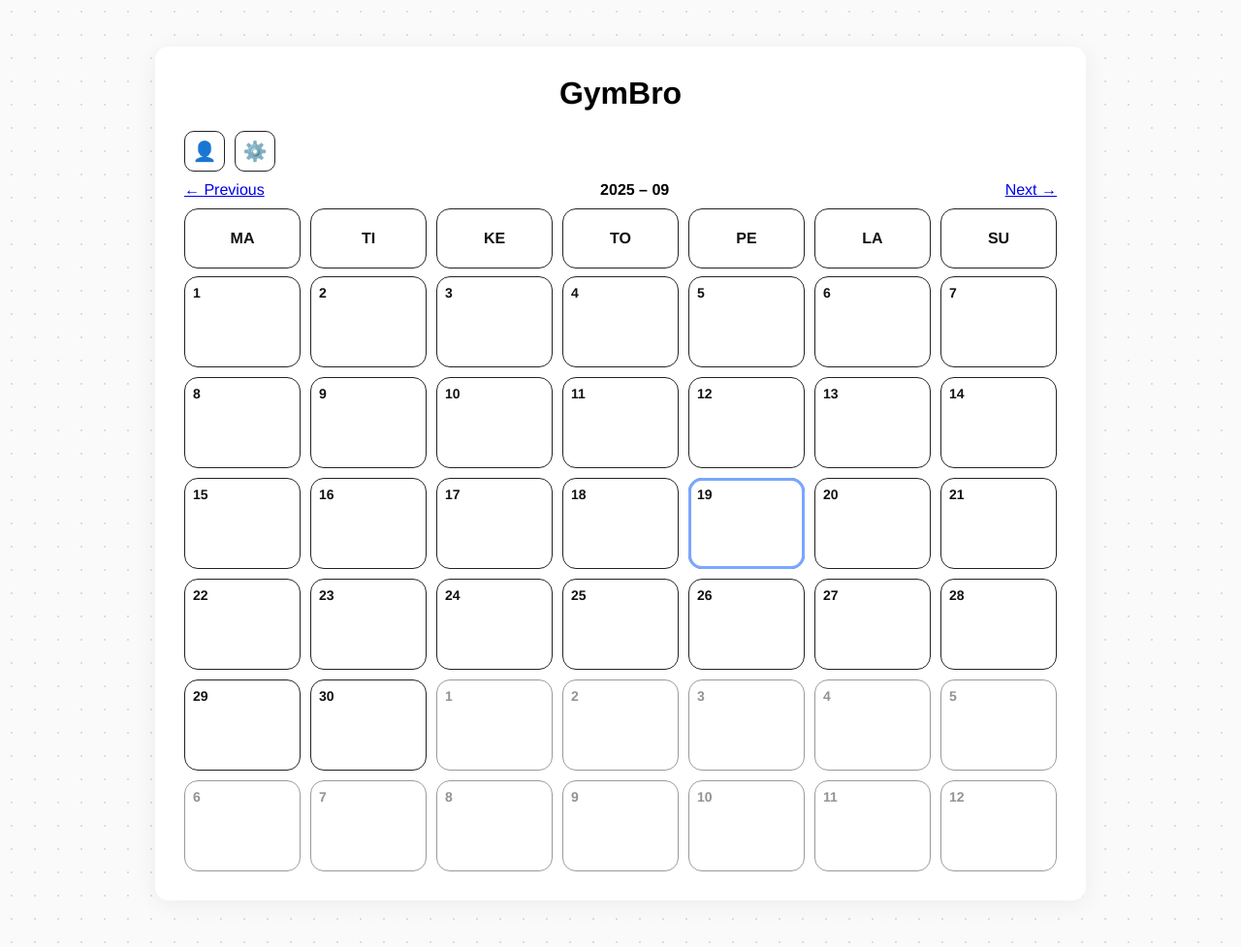
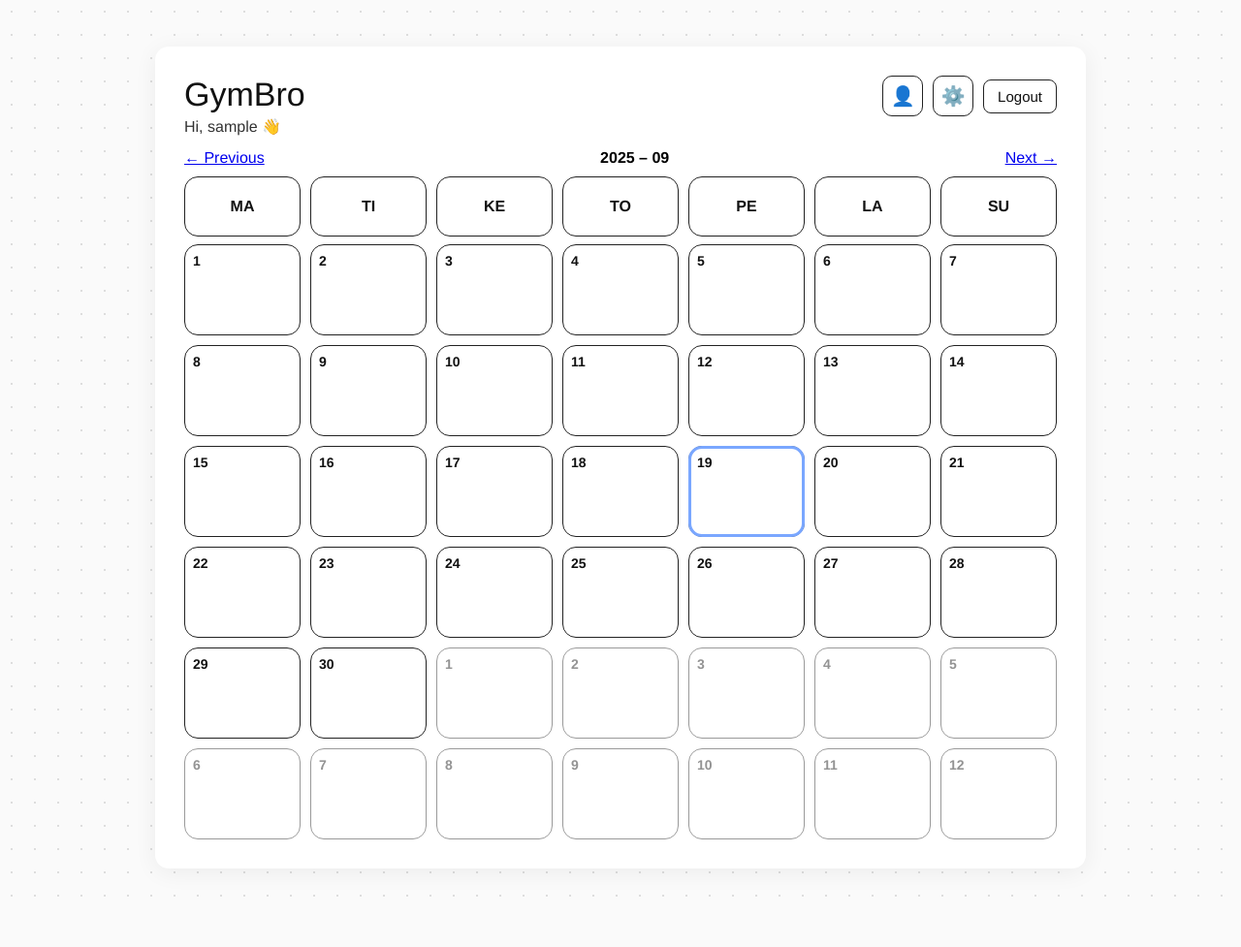
Before and after one commit to KirinPoersti/GymBro, a Flask app: page /dashboard in a window 1280 px wide. Shown: the whole page at 97% size. After the commit the page ends 925 px from the top, so only its background shows below. Run offline with Flask 3, Linux system fonts and the light colour scheme; the visitor is signed in with stand-in values (Sample User, id 1).

Commit message:
Modified layout and interface formatting for better UX

```diff
--- a/templates/base.html
+++ b/templates/base.html
@@ -4,12 +4,18 @@
   <meta charset="utf-8">
   <title>GymBro</title>
   <style>
+    body, h1, h2, h3, h4, h5, h6,
+    form, label, input, button, select, textarea,
+    .title, .btn, .link, .flash {
+      font-family: "Helvetica Neue" !important;
+    }
+
     body {
-    font-family: "Helvetica Neue", Helvetica, Arial, sans-serif;
       background: #fafafa;
       background-image: radial-gradient(#ddd 1px, transparent 1px);
       background-size: 24px 24px;
     }
+
     .wrap {
       max-width: 360px;
       margin: 48px auto;
@@ -22,17 +28,16 @@
       max-width: 900px;
       padding: 30px;
     }
-  h1 {
+
+    .title {
       text-align: center;
       margin: 0 0 20px;
+      font-weight: 700;
     }
-  form {
-    display: flex;
-    flex-direction: column;
-  }
-  label {
-    margin: 8px 0 4px;
-  }
+
+    form { display: flex; flex-direction: column; }
+    label { margin: 8px 0 4px; }
+
     input {
       width: 100%;
       padding: 8px 10px;
@@ -41,6 +46,7 @@
       margin-bottom: 12px;
       box-sizing: border-box;
     }
+
     .btn {
       align-self: center;
       padding: 8px 20px;
@@ -51,12 +57,14 @@
       font-size: 1rem;
       margin-top: 6px;
     }
+
     .link {
       display: block;
       text-align: center;
       margin-top: 12px;
       font-size: .9rem;
     }
+
     .flash {
       background:#fff2c0;
       border:1px solid #e5c75e;
@@ -68,10 +76,14 @@
 </head>
 <body>
   <div class="wrap {% block wrap_class %}{% endblock %}">
-    <h1>GymBro</h1>
+    {% block header %}
+      <h1 class="title">GymBro</h1>   <!-- default centered title -->
+    {% endblock %}
+
     {% for m in get_flashed_messages() %}
       <div class="flash">{{ m }}</div>
     {% endfor %}
+
     {% block content %}{% endblock %}
   </div>
 </body>
--- a/templates/dashboard.html
+++ b/templates/dashboard.html
@@ -1,15 +1,20 @@
 {% extends "base.html" %}
 {% block wrap_class %}wrap--wide{% endblock %}
+{% block header %}{% endblock %}
+
 {% block content %}
-
 <!-- Top bar -->
 <div class="topbar">
+  <div class="brand-block">
+    <div class="brand">GymBro</div>
+    <div class="welcome">Hi, {{ session['username'] }} 👋</div>
+  </div>
   <div class="actions">
     <a class="icon-btn" title="Profile" href="{{ url_for('dashboard') }}#profile">👤</a>
     <a class="icon-btn" title="Settings" href="{{ url_for('dashboard') }}#settings">⚙️</a>
+    <a class="logout" href="{{ url_for('logout') }}">Logout</a>
   </div>
 </div>
-
 
 <!-- Month header controls -->
 <div class="monthbar">
@@ -28,7 +33,6 @@
 <!-- 6x7 calendar grid -->
 <div class="grid">
   {% for d in grid %}
-    {# dim days not in current month #}
     {% set dim = (d.month != month) %}
     {% set is_today = (d == today) %}
     <a class="cell day{% if dim %} dim{% endif %}{% if is_today %} today{% endif %}"
@@ -39,58 +43,72 @@
 </div>
 
 <style>
-  .topbar{
-    display:flex; align-items:center; justify-content:space-between;
-    margin-bottom: 10px;
-  }
+  .topbar {
+  display: flex;
+  align-items: flex-start;
+  justify-content: space-between;
+  margin-bottom: 14px;
+}
+  .brand-block {
+    display: flex;
+    flex-direction: column;
+}
   .brand{
-    font-weight: 800; font-size: 28px;
-  }
-  .actions{ display:flex; gap:10px; }
-  .icon-btn{
-    display:inline-flex; align-items:center; justify-content:center;
-    width:40px; height:40px; border:1.5px solid #222; border-radius:10px;
-    text-decoration:none; font-size:20px; background:#fff; color:#111;
-  }
-
-  .utility{ margin: 12px 0 10px; }
-  .pill-btn{
-    display:inline-block; padding:10px 16px; border:1.5px solid #222;
-    border-radius:12px; text-decoration:none; color:#111; background:#fff;
-  }
-
-  .monthbar{
-    display:flex; align-items:center; justify-content:space-between;
-    margin: 6px 0 10px;
-  }
+    font-family: "Helvetica Neue";
+    font-weight:400;
+    font-size:34px;
+    text-decoration:none;
+    color:#111;
+}
+  .welcome {
+  font-size: 16px;
+  margin-top: 4px;
+  color: #333;
+}
+  .actions {
+  display: flex;
+  align-items: center;
+  gap: 10px;
+}
+  .icon-btn {
+  display: inline-flex; align-items: center; justify-content: center;
+  width: 40px; height: 40px;
+  border: 1.5px solid #222; border-radius: 10px;
+  text-decoration: none; font-size: 20px;
+  background: #fff; color: #111;
+}
+  .logout {
+    font-size: 15px;
+    text-decoration: none;
+    padding: 8px 14px;
+    border: 1.5px solid #222;
+    border-radius: 8px;
+    background: #fff;
+    color: #111;
+}
+  .logout:hover {
+    background: #f5f5f5;
+}
+  .monthbar{ display:flex; align-items:center; justify-content:space-between; margin:6px 0 10px; }
   .monthtitle{ font-weight:700; }
 
-  .wkhdr{
-    display:grid; grid-template-columns: repeat(7, 1fr); gap:10px;
-    margin-bottom: 8px;
-  }
+  .wkhdr{ display:grid; grid-template-columns:repeat(7,1fr); gap:10px; margin-bottom:8px; }
 
-  .grid{
-    display:grid; grid-template-columns: repeat(7, 1fr);
-    grid-auto-rows: 94px; gap:10px;
-  }
+  .grid{ display:grid; grid-template-columns:repeat(7,1fr); grid-auto-rows:94px; gap:10px; }
 
   .cell{
     border:1.5px solid #222; border-radius:14px; background:#fff;
     display:flex; align-items:flex-start; justify-content:flex-start;
     padding:8px; text-decoration:none; color:#111; position:relative;
   }
-  .cell.head{
-    align-items:center; justify-content:center; font-weight:700; height:44px;
-  }
+  .cell.head{ align-items:center; justify-content:center; font-weight:700; height:44px; }
   .cell.day .num{ font-weight:700; font-size:14px; }
   .cell.day.dim{ opacity:.45; }
   .cell.day.today{ outline:3px solid #7aa7ff; outline-offset:-3px; }
 
-  @media (max-width: 860px){
-    .wrap--wide{ max-width: 100%; }
-    .grid{ grid-auto-rows: 80px; }
+  @media (max-width:860px){
+    .wrap--wide{ max-width:100%; }
+    .grid{ grid-auto-rows:80px; }
   }
 </style>
-
 {% endblock %}
```
Lines whose indentation alone changed are shown as unchanged.
